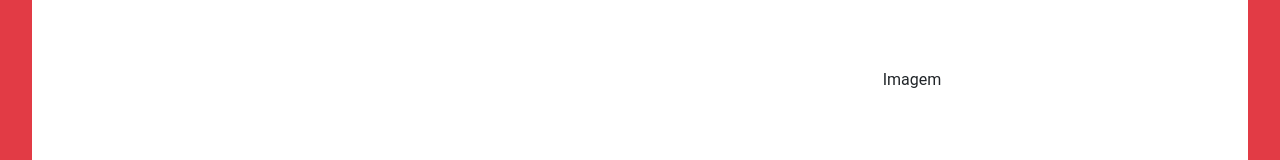
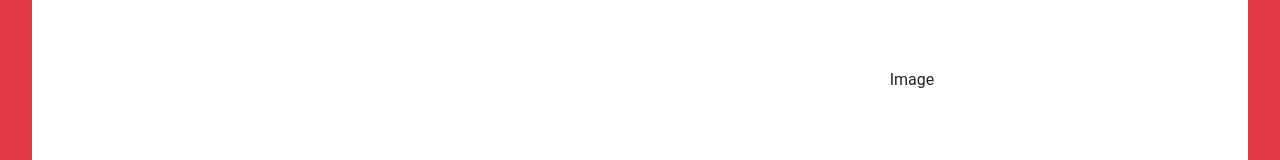
Before and after one commit to mathensousaa/industrial-service, a Next.js app: page /components/Servicos/Services in a window 1280 px wide. Shown: the part 321-481 px from the top of the page. Built offline with nearby package versions, Linux system fonts and the light colour scheme.

Commit message:
test: testing vercel's rollback

```diff
--- a/pages/components/Servicos/Services.js
+++ b/pages/components/Servicos/Services.js
@@ -12,7 +12,7 @@ export default function Services() {
                     </div>
                 </div>
                 <div className={styles.servicesImage}>
-                    <p>Imagem</p>
+                    <p>Image</p>
                 </div>
             </div>
         </section>
```
